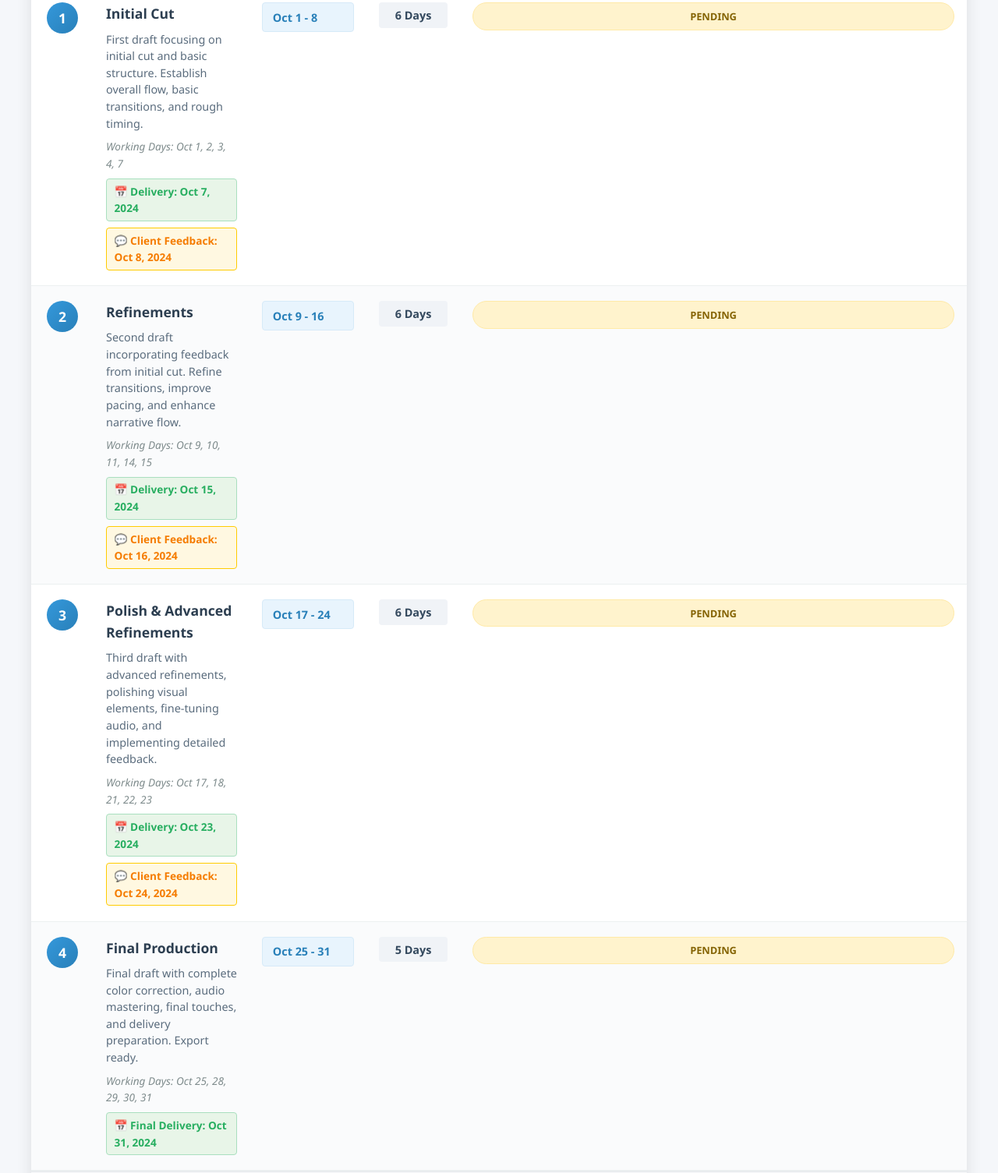
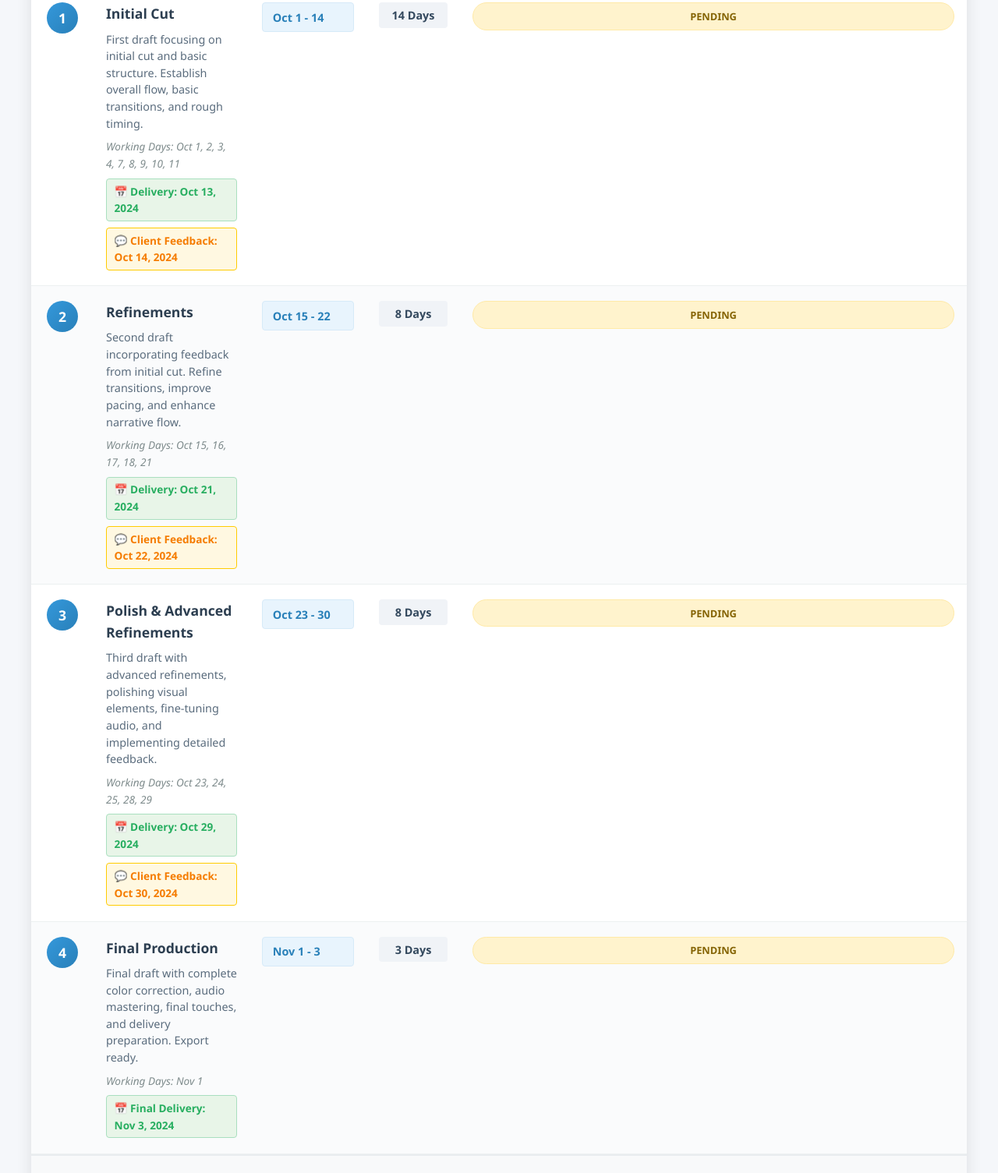
Before and after one commit to robattronic/nac_postpro, a plain HTML site: page index.html in a window 1280 px wide. Shown: the part 394-1899 px from the top of the page at 78% size. Drawn offline with Linux system fonts and the light colour scheme.

Commit message:
Update index.html
edited timeline

```diff
--- a/index.html
+++ b/index.html
@@ -372,11 +372,11 @@
                 </div>
                 <div class="summary-item">
                     <div class="label">End Date</div>
-                    <div class="value">Oct 31, 2024</div>
+                    <div class="value">Nov 3, 2024</div>
                 </div>
                 <div class="summary-item">
                     <div class="label">Total Duration</div>
-                    <div class="value">23 Working Days</div>
+                    <div class="value">20 Working Days</div>
                 </div>
                 <div class="summary-item">
                     <div class="label">Total Drafts</div>
@@ -410,15 +410,15 @@
                             <div class="draft-description">
                                 First draft focusing on initial cut and basic structure. Establish overall flow, basic transitions, and rough timing.
                             </div>
-                            <div class="working-days">Working Days: Oct 1, 2, 3, 4, 7</div>
-                            <div class="delivery-date">📅 Delivery: Oct 7, 2024</div>
-                            <div class="client-feedback">💬 Client Feedback: Oct 8, 2024</div>
+                            <div class="working-days">Working Days: Oct 1, 2, 3, 4, 7, 8, 9, 10, 11</div>
+                            <div class="delivery-date">📅 Delivery: Oct 13, 2024</div>
+                            <div class="client-feedback">💬 Client Feedback: Oct 14, 2024</div>
                         </td>
                         <td>
-                            <div class="date-range">Oct 1 - 8</div>
+                            <div class="date-range">Oct 1 - 14</div>
                         </td>
                         <td>
-                            <div class="duration">6 Days</div>
+                            <div class="duration">14 Days</div>
                         </td>
                         <td>
                             <div class="status pending" onclick="toggleStatus(this)">Pending</div>
@@ -433,15 +433,15 @@
                             <div class="draft-description">
                                 Second draft incorporating feedback from initial cut. Refine transitions, improve pacing, and enhance narrative flow.
                             </div>
-                            <div class="working-days">Working Days: Oct 9, 10, 11, 14, 15</div>
-                            <div class="delivery-date">📅 Delivery: Oct 15, 2024</div>
-                            <div class="client-feedback">💬 Client Feedback: Oct 16, 2024</div>
+                            <div class="working-days">Working Days: Oct 15, 16, 17, 18, 21</div>
+                            <div class="delivery-date">📅 Delivery: Oct 21, 2024</div>
+                            <div class="client-feedback">💬 Client Feedback: Oct 22, 2024</div>
                         </td>
                         <td>
-                            <div class="date-range">Oct 9 - 16</div>
+                            <div class="date-range">Oct 15 - 22</div>
                         </td>
                         <td>
-                            <div class="duration">6 Days</div>
+                            <div class="duration">8 Days</div>
                         </td>
                         <td>
                             <div class="status pending" onclick="toggleStatus(this)">Pending</div>
@@ -456,15 +456,15 @@
                             <div class="draft-description">
                                 Third draft with advanced refinements, polishing visual elements, fine-tuning audio, and implementing detailed feedback.
                             </div>
-                            <div class="working-days">Working Days: Oct 17, 18, 21, 22, 23</div>
-                            <div class="delivery-date">📅 Delivery: Oct 23, 2024</div>
-                            <div class="client-feedback">💬 Client Feedback: Oct 24, 2024</div>
+                            <div class="working-days">Working Days: Oct 23, 24, 25, 28, 29</div>
+                            <div class="delivery-date">📅 Delivery: Oct 29, 2024</div>
+                            <div class="client-feedback">💬 Client Feedback: Oct 30, 2024</div>
                         </td>
                         <td>
-                            <div class="date-range">Oct 17 - 24</div>
+                            <div class="date-range">Oct 23 - 30</div>
                         </td>
                         <td>
-                            <div class="duration">6 Days</div>
+                            <div class="duration">8 Days</div>
                         </td>
                         <td>
                             <div class="status pending" onclick="toggleStatus(this)">Pending</div>
@@ -479,14 +479,14 @@
                             <div class="draft-description">
                                 Final draft with complete color correction, audio mastering, final touches, and delivery preparation. Export ready.
                             </div>
-                            <div class="working-days">Working Days: Oct 25, 28, 29, 30, 31</div>
-                            <div class="delivery-date">📅 Final Delivery: Oct 31, 2024</div>
+                            <div class="working-days">Working Days: Nov 1</div>
+                            <div class="delivery-date">📅 Final Delivery: Nov 3, 2024</div>
                         </td>
                         <td>
-                            <div class="date-range">Oct 25 - 31</div>
+                            <div class="date-range">Nov 1 - 3</div>
                         </td>
                         <td>
-                            <div class="duration">5 Days</div>
+                            <div class="duration">3 Days</div>
                         </td>
                         <td>
                             <div class="status pending" onclick="toggleStatus(this)">Pending</div>
@@ -511,7 +511,7 @@
         </div>
 
         <div class="footer-info">
-            <p>Final delivery scheduled for <span class="highlight">October 31, 2024</span> • 2 days ahead of November 2nd deadline</p>
+            <p>Final delivery scheduled for <span class="highlight">November 3, 2024</span></p>
             <p>© 2024 NAC CMYAA 2025 Video Project Timeline Sheet</p>
         </div>
     </div>
```
